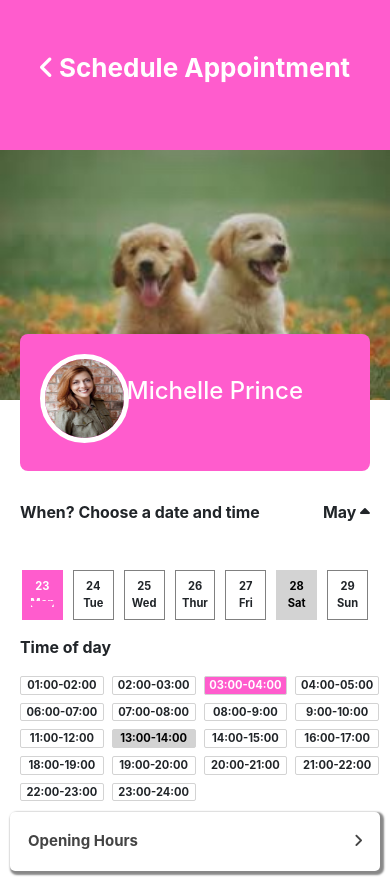
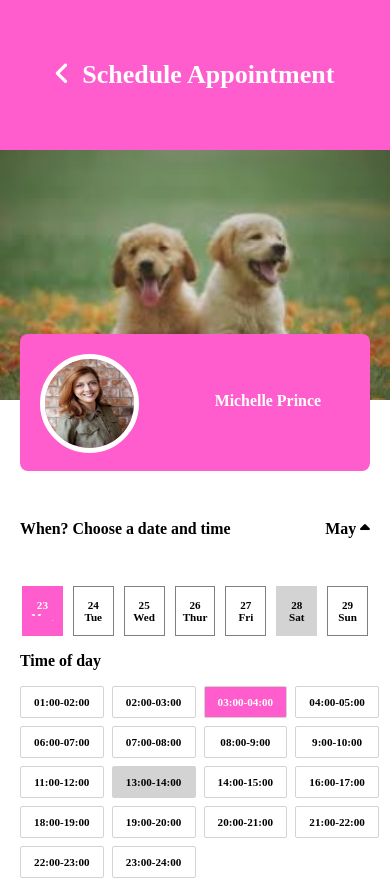
Before and after one commit to Dan7786/mobile-screen-test, a plain HTML site: page index.html in a window 390 px wide. Shown: the top 881 px of the page. Drawn offline with nearby package versions, Linux system fonts and the light colour scheme.

Commit message:
initial commit

```diff
--- a/css/style.css
+++ b/css/style.css
@@ -1,5 +1,7 @@
 body {
     font-size: calc(0.75em + 1vmin);
+    margin: 0;
+    padding: 0;
 }
 
 @media only screen and (max-width: 600px) {
@@ -28,15 +30,17 @@ body {
         margin-top: -66px;
         border-radius: 8px;
     }
+    .fa-left{
+        padding-right: 7px;
+    }
     .img-rounded{
         display: flex;
         justify-content: space-between;
     }
     .img-rounded h4 {
         color: #ffffff;
-        margin-top: 43px;
-        margin-left: -29px;
-        margin-right: 67px;
+        margin-top: 58px;
+        margin-right: 49px;
     }
 
     .img-rounded img {
@@ -112,6 +116,7 @@ body {
         justify-content: center;
         align-items: center;
         border-radius: 2px;
+        height: 30px;
     }
     .tab:nth-child(3){
         background: #ff5ccd;
@@ -159,7 +164,7 @@ body {
         display: flex;
         justify-content: center;
         align-items: center;
-        margin-top: 30px;
+        margin: 30px 0;
     }
     .next button{
         text-transform: capitalize;
--- a/index.html
+++ b/index.html
@@ -5,19 +5,15 @@
     <title>Mobile Screen Page</title>
     <meta charset="utf-8">
     <meta name="viewport" content="width=device-width, initial-scale=1">
-    <link rel="stylesheet" href="https://maxcdn.bootstrapcdn.com/bootstrap/4.5.2/css/bootstrap.min.css">
     <link rel="stylesheet" href="css/style.css">
     <link rel="stylesheet" href="https://cdnjs.cloudflare.com/ajax/libs/font-awesome/6.0.0-beta2/css/all.min.css">
-    <script src="https://ajax.googleapis.com/ajax/libs/jquery/3.5.1/jquery.min.js"></script>
-    <script src="https://cdnjs.cloudflare.com/ajax/libs/popper.js/1.16.0/umd/popper.min.js"></script>
-    <script src="https://maxcdn.bootstrapcdn.com/bootstrap/4.5.2/js/bootstrap.min.js"></script>
 </head>
 
 <body>
     <div class="section">
         <div class="header">
             <p>
-                <span> <i class="fa fa-angle-left" aria-hidden="true"></i> </span>
+                <span class="fa-left"> <i class="fa fa-angle-left" aria-hidden="true"></i> </span>
                 Schedule Appointment
             </p>
         </div>
```
